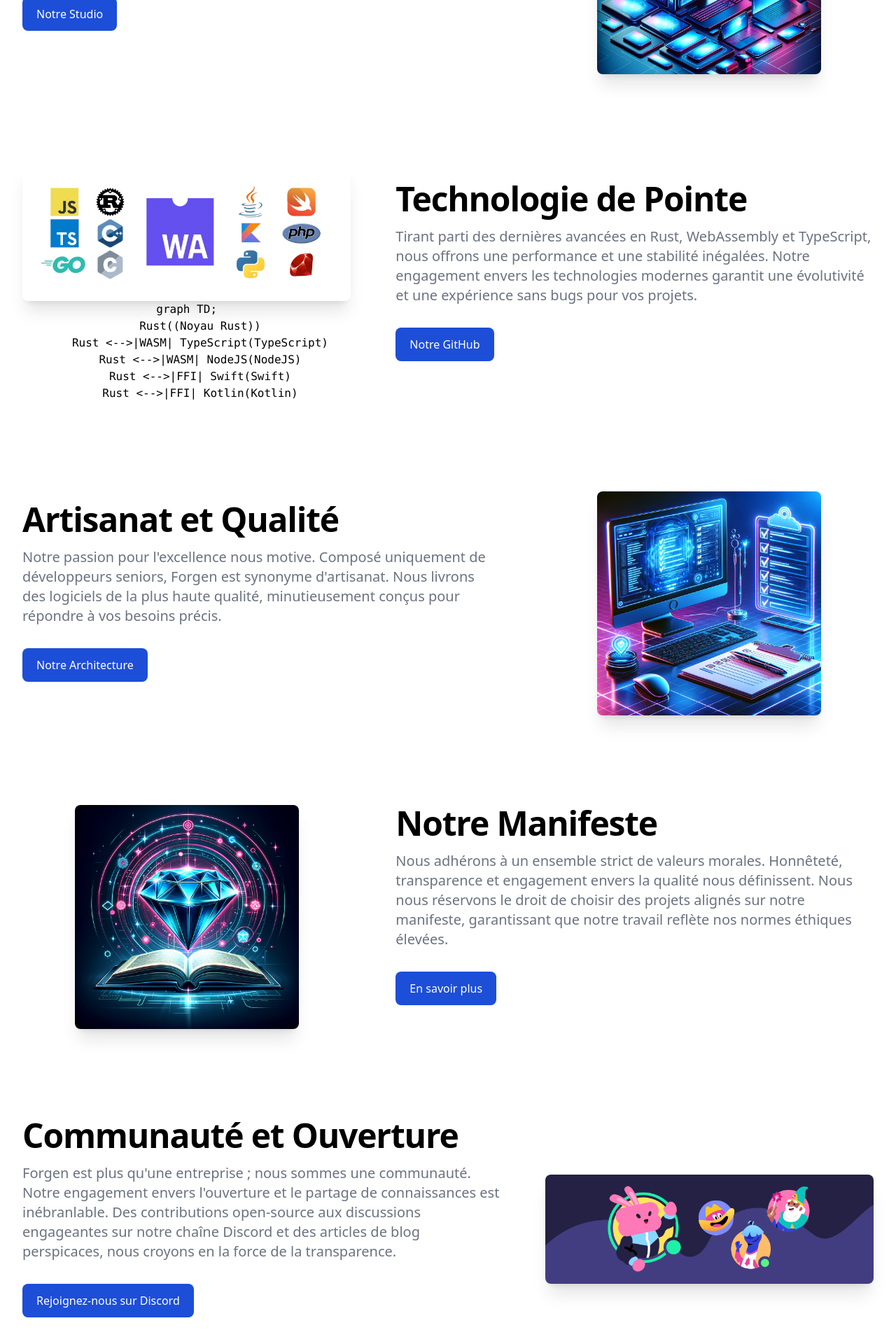
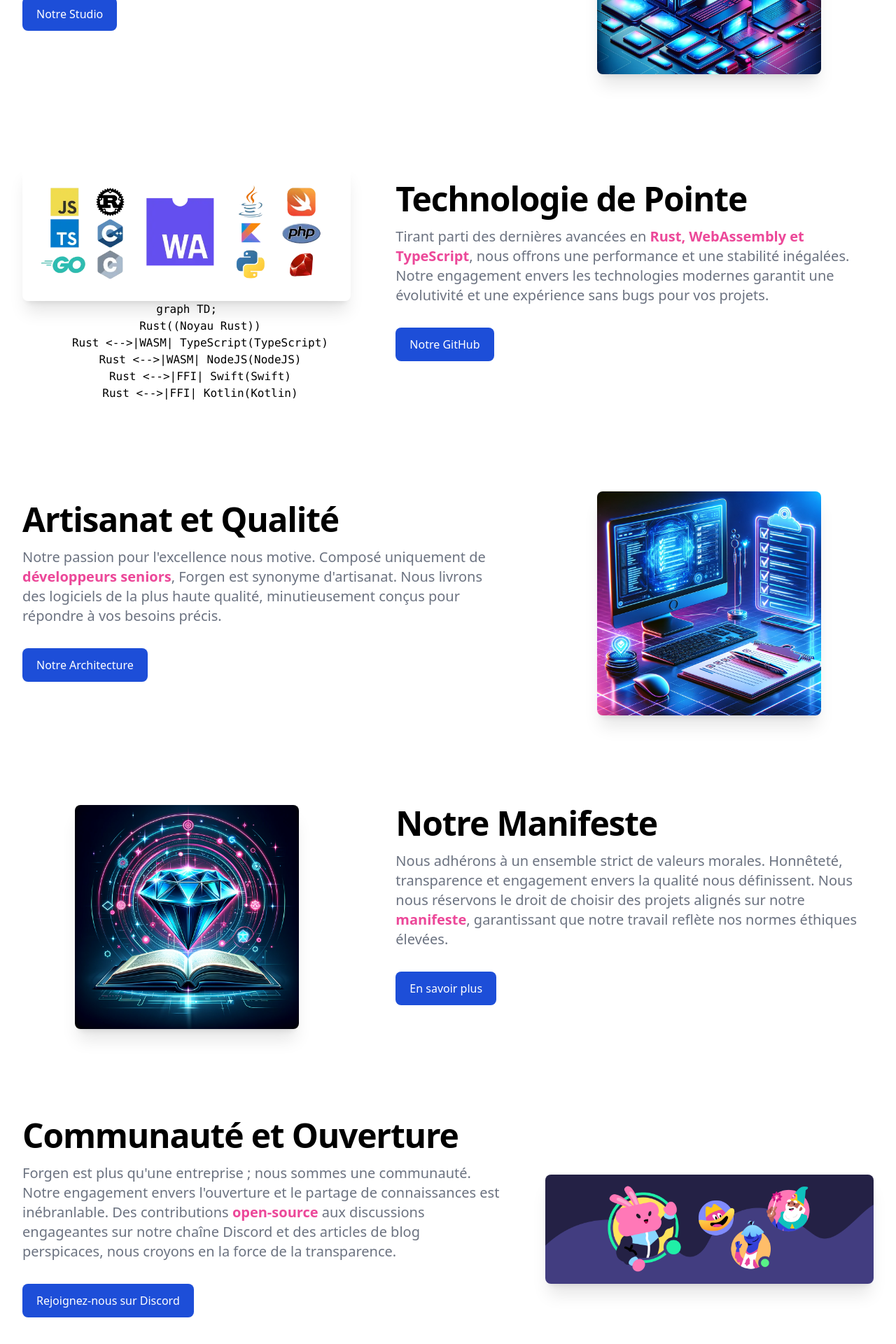
Before and after one commit to forgen-org/website, a Next.js app: page /fr in a window 1280 px wide. Shown: the part 790-2710 px from the top of the page at 70% size. Built offline with nearby package versions, Linux system fonts and the light colour scheme.

Commit message:
Add highlights

```diff
--- a/pages/en/index.mdx
+++ b/pages/en/index.mdx
@@ -45,7 +45,7 @@ graph TD;
 <Hero.Primary>
 ## Cutting-Edge Technology
 
-Leveraging the latest advancements in Rust, WebAssembly, and TypeScript, we offer unmatched performance and stability. Our commitment to modern technologies ensures scalability and a bug-free experience for your projects.
+Leveraging the latest advancements in <Highlight>Rust, WebAssembly, and TypeScript</Highlight>, we offer unmatched performance and stability. Our commitment to modern technologies ensures scalability and a bug-free experience for your projects.
 
 [Our GitHub](https://github.com/forgen-org)
 
@@ -56,7 +56,7 @@ Leveraging the latest advancements in Rust, WebAssembly, and TypeScript, we offe
 <Hero.Primary>
 ## Craftsmanship and Quality
 
-Our passion for excellence drives us. Composed solely of senior developers, Forgen is synonymous with craftsmanship. We deliver the highest quality software, meticulously engineered to meet your exact needs.
+Our passion for excellence drives us. Composed solely of <Highlight>senior developers</Highlight>, Forgen is synonymous with craftsmanship. We deliver the highest quality software, meticulously engineered to meet your exact needs.
 
 [Our Architecture](/en/learn/introduction)
 
@@ -73,7 +73,7 @@ Our passion for excellence drives us. Composed solely of senior developers, Forg
 <Hero.Primary>
 ## Our Manifesto
 
-We adhere to a strict set of moral values. Honesty, transparency, and a commitment to quality define us. We reserve the right to choose projects that align with our manifesto, ensuring our work reflects our high ethical standards.
+We adhere to a strict set of moral values. Honesty, transparency, and a commitment to quality define us. We reserve the right to choose projects that align with our <Highlight>manifesto</Highlight>, ensuring our work reflects our high ethical standards.
 
 [Read more](/en/manifesto)
 
@@ -84,7 +84,7 @@ We adhere to a strict set of moral values. Honesty, transparency, and a commitme
 <Hero.Primary>
 ## Community and Openness
 
-Forgen is more than a company; we are a community. Our commitment to openness and sharing knowledge is unwavering. From open-source contributions to engaging discussions on our Discord channel and insightful blog articles, we believe in the strength of transparency.
+Forgen is more than a company; we are a community. Our commitment to openness and sharing knowledge is unwavering. From <Highlight>open-source</Highlight> contributions to engaging discussions on our Discord channel and insightful blog articles, we believe in the strength of transparency.
 
 [Join us on Discord](https://discord.gg/6fTK3ssg)
 
--- a/pages/fr/index.mdx
+++ b/pages/fr/index.mdx
@@ -45,7 +45,7 @@ graph TD;
 <Hero.Primary>
 ## Technologie de Pointe
 
-Tirant parti des dernières avancées en Rust, WebAssembly et TypeScript, nous offrons une performance et une stabilité inégalées. Notre engagement envers les technologies modernes garantit une évolutivité et une expérience sans bugs pour vos projets.
+Tirant parti des dernières avancées en <Highlight>Rust, WebAssembly et TypeScript</Highlight>, nous offrons une performance et une stabilité inégalées. Notre engagement envers les technologies modernes garantit une évolutivité et une expérience sans bugs pour vos projets.
 
 [Notre GitHub](https://github.com/forgen-org)
 
@@ -56,7 +56,7 @@ Tirant parti des dernières avancées en Rust, WebAssembly et TypeScript, nous o
 <Hero.Primary>
 ## Artisanat et Qualité
 
-Notre passion pour l'excellence nous motive. Composé uniquement de développeurs seniors, Forgen est synonyme d'artisanat. Nous livrons des logiciels de la plus haute qualité, minutieusement conçus pour répondre à vos besoins précis.
+Notre passion pour l'excellence nous motive. Composé uniquement de <Highlight>développeurs seniors</Highlight>, Forgen est synonyme d'artisanat. Nous livrons des logiciels de la plus haute qualité, minutieusement conçus pour répondre à vos besoins précis.
 
 [Notre Architecture](/fr/learn/introduction)
 
@@ -73,7 +73,7 @@ Notre passion pour l'excellence nous motive. Composé uniquement de développeur
 <Hero.Primary>
 ## Notre Manifeste
 
-Nous adhérons à un ensemble strict de valeurs morales. Honnêteté, transparence et engagement envers la qualité nous définissent. Nous nous réservons le droit de choisir des projets alignés sur notre manifeste, garantissant que notre travail reflète nos normes éthiques élevées.
+Nous adhérons à un ensemble strict de valeurs morales. Honnêteté, transparence et engagement envers la qualité nous définissent. Nous nous réservons le droit de choisir des projets alignés sur notre <Highlight>manifeste</Highlight>, garantissant que notre travail reflète nos normes éthiques élevées.
 
 [En savoir plus](/fr/manifesto)
 
@@ -84,7 +84,7 @@ Nous adhérons à un ensemble strict de valeurs morales. Honnêteté, transparen
 <Hero.Primary>
 ## Communauté et Ouverture
 
-Forgen est plus qu'une entreprise ; nous sommes une communauté. Notre engagement envers l'ouverture et le partage de connaissances est inébranlable. Des contributions open-source aux discussions engageantes sur notre chaîne Discord et des articles de blog perspicaces, nous croyons en la force de la transparence.
+Forgen est plus qu'une entreprise ; nous sommes une communauté. Notre engagement envers l'ouverture et le partage de connaissances est inébranlable. Des contributions <Highlight>open-source</Highlight> aux discussions engageantes sur notre chaîne Discord et des articles de blog perspicaces, nous croyons en la force de la transparence.
 
 [Rejoignez-nous sur Discord](https://discord.gg/6fTK3ssg)
 
```
